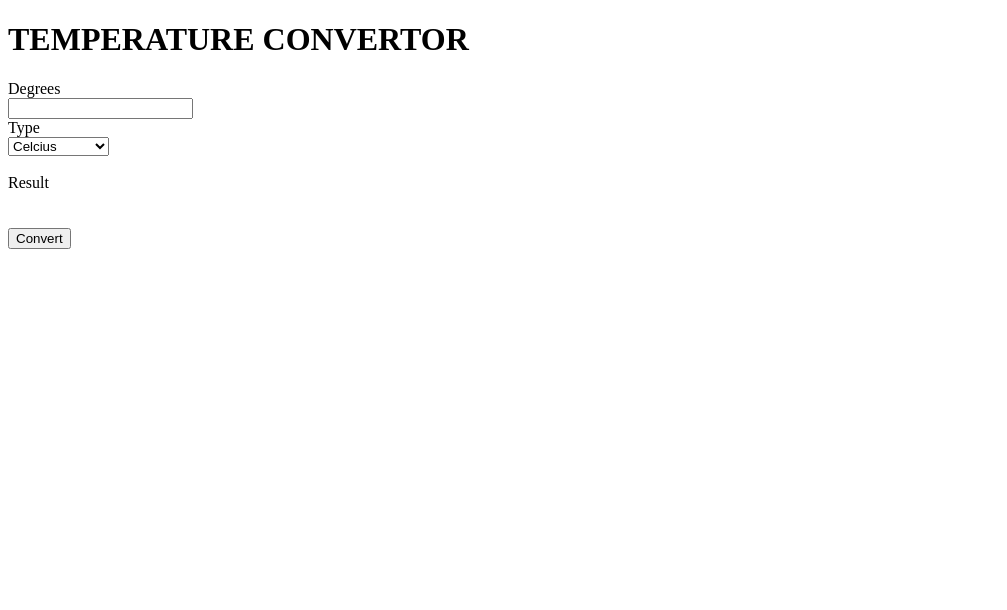
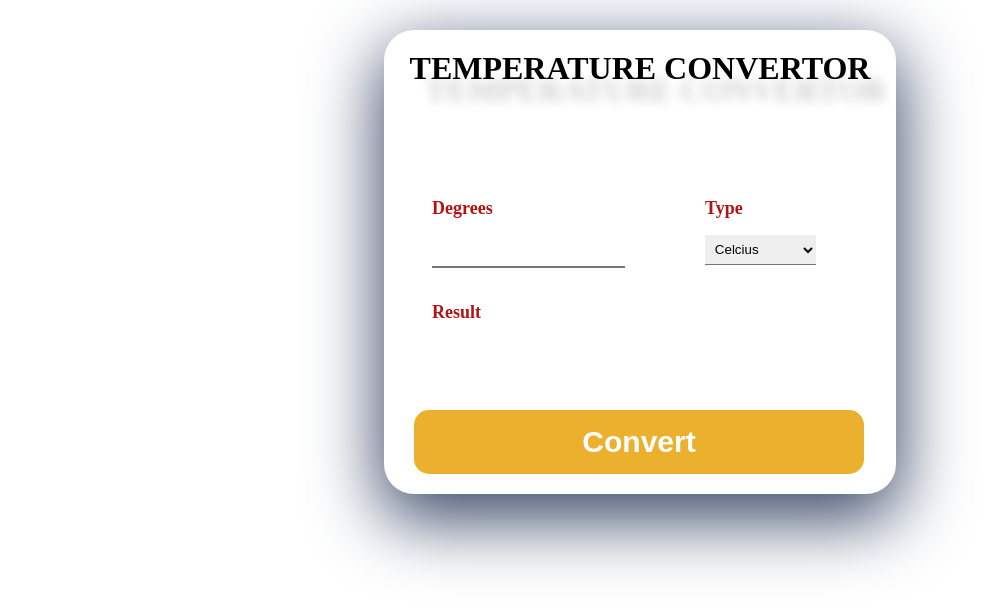
Before and after one commit to Advaitha-d/Oasis-task-3, a plain HTML site: page index.html in a window 1280 px wide. Shown: the whole page, without its empty margins (0-1007 px from the left). Drawn offline with Linux system fonts and the light colour scheme.

Commit message:
Update index.html

```diff
--- a/index.html
+++ b/index.html
@@ -6,7 +6,7 @@
     <meta http-equiv="X-UA-Compatible" content="IE=edge">
     <meta name="viewport" content="width=device-width, initial-scale=1.0">
     <!-- <title>Temperature Converter</title> -->
-    <link rel="stylesheet" href="index3.css" />
+    <link rel="stylesheet" href="style.css" />
 </head>
 
 <body>
```
